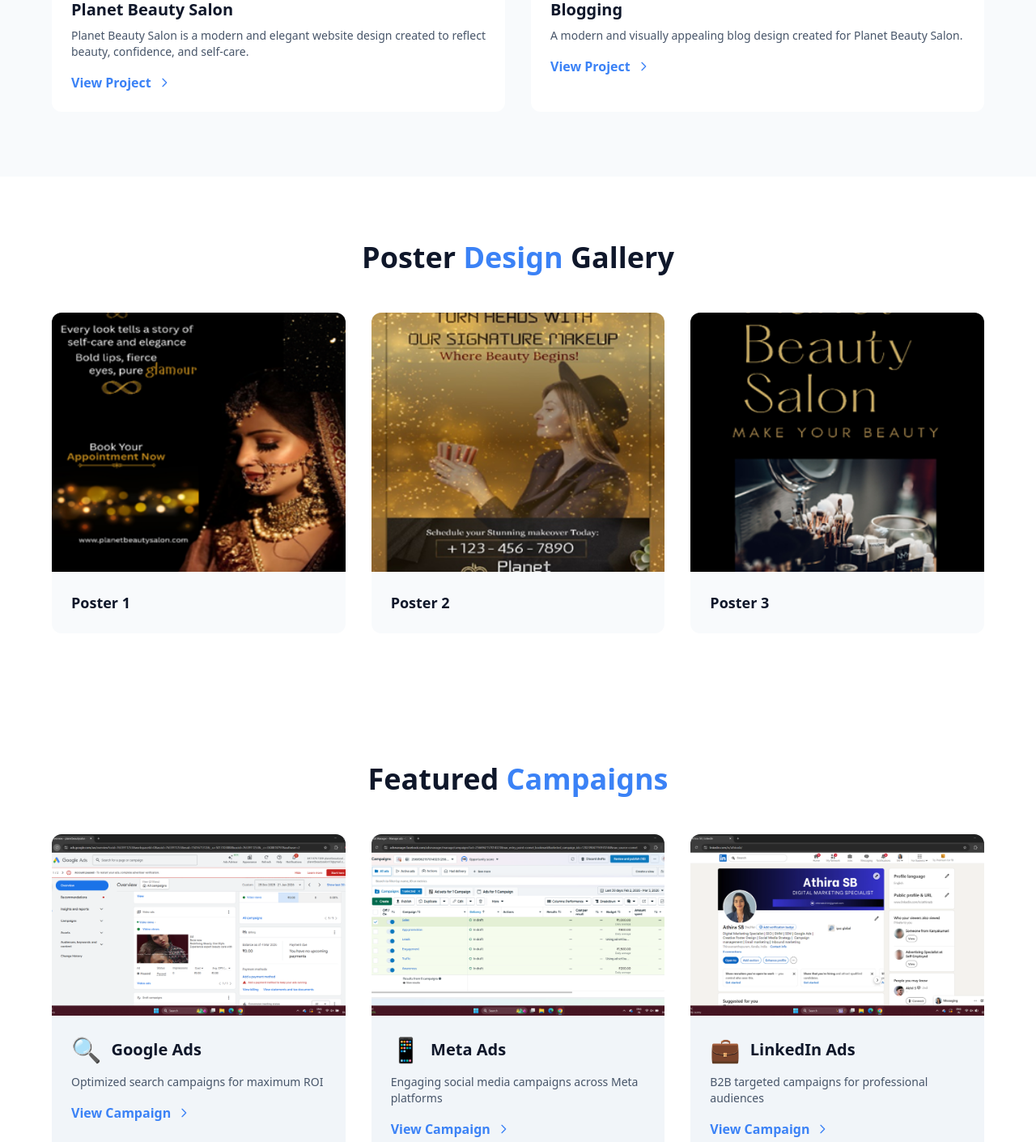
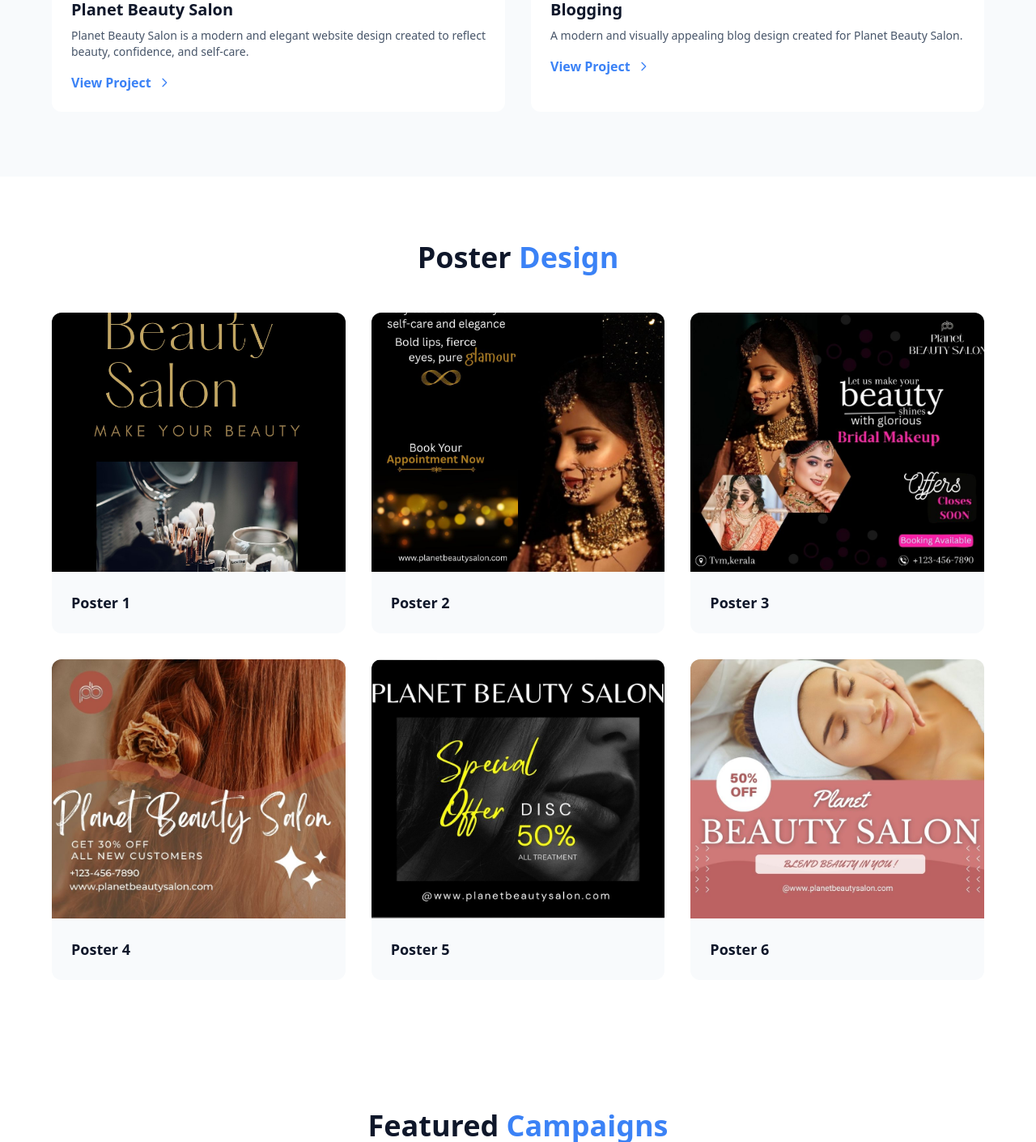
Before and after one commit to Athira-SB/athira-personal-protfolio, a React (Vite) app: page / in a window 1280 px wide. Shown: the part 4349-5759 px from the top of the page at 81% size. Built offline with nearby package versions, Linux system fonts and the light colour scheme.

Commit message:
Update CaseStudies.jsx

```diff
--- a/src/components/CaseStudies.jsx
+++ b/src/components/CaseStudies.jsx
@@ -2,9 +2,12 @@
 import { useTheme } from '../context/ThemeContext';
 import WebDesign from '../assets/images/Web Design.png'
 import Blogging from '../assets/images/Blogging.png'
-import Poster1 from '../assets/images/Poster .png'
-import Poster2 from '../assets/images/Poster 2.png'
-import Poster3 from '../assets/images/Poster 3.png'
+import Poster1 from '../assets/images/poster 1.jpg'
+import Poster2 from '../assets/images/poster 2.jpg'
+import Poster3 from '../assets/images/poster 3.jpg'
+import Poster4 from '../assets/images/poster 4.jpg'
+import Poster5 from '../assets/images/poster 5.jpg'
+import Poster6 from '../assets/images/poster 6.jpg'
 const CaseStudies = () => {
   const { isDark } = useTheme();
   const [selectedPoster, setSelectedPoster] = useState(null);
@@ -23,7 +26,7 @@
       title: 'Blogging',
       description: 'A modern and visually appealing blog design created for Planet Beauty Salon.',
       image: Blogging,
-      link: 'https://example.com/blog',
+      link: 'https://planetbeautysalon13.blogspot.com/2026/03/planet-beauty-salon.html',
       category: 'Content'
     },
   ];
@@ -43,6 +46,21 @@
       id: 3,
       title: 'Poster 3',
       image: Poster3,
+    },
+    {
+      id: 4,
+      title: 'Poster 4',
+      image: Poster4,
+    },
+    {
+      id: 5,
+      title: 'Poster 5',
+      image: Poster5,
+    },
+    {
+      id: 6,
+      title: 'Poster 6',
+      image: Poster6,
     },
   ];
 
@@ -126,52 +144,60 @@
       {/* Poster Gallery Section */}
       <section
         id="poster-gallery"
-        className={`py-20 px-4 sm:px-6 lg:px-8 transition-all duration-300 ${
-          isDark ? 'bg-slate-800' : 'bg-white'
-        }`}
+        className={`py-20 px-4 sm:px-6 lg:px-8 transition-all duration-300 ${isDark ? 'bg-slate-800' : 'bg-white'
+          }`}
       >
         <div className="max-w-6xl mx-auto">
-          <h2 className={`text-4xl font-bold mb-12 text-center transition-all duration-300 ${
-            isDark ? 'text-white' : 'text-slate-900'
-          }`}>
-            Poster <span style={{ color: `rgb(var(--color-primary))` }}>Design</span> Gallery
+          <h2
+            className={`text-4xl font-bold mb-12 text-center transition-all duration-300 ${isDark ? 'text-white' : 'text-slate-900'
+              }`}
+          >
+            Poster <span style={{ color: `rgb(var(--color-primary))` }}>Design</span>
           </h2>
 
+          {/* Poster Grid */}
           <div className="grid sm:grid-cols-2 lg:grid-cols-3 gap-8">
             {posterGallery.map((poster, index) => (
               <div
                 key={poster.id}
                 onClick={() => setSelectedPoster(poster)}
-                className={`group cursor-pointer rounded-xl overflow-hidden transition-all duration-300 hover:shadow-2xl animate-fade-in ${
-                  isDark ? 'bg-slate-700' : 'bg-slate-50'
-                }`}
-                style={{ animationDelay: `${index * 0.1}s` }}
+                className={`group cursor-pointer rounded-xl overflow-hidden transition-all duration-300 hover:shadow-2xl ${isDark ? 'bg-slate-700' : 'bg-slate-50'
+                  }`}
               >
-                {/* Image Container */}
+                {/* Image */}
                 <div className="relative h-80 overflow-hidden">
                   <img
                     src={poster.image}
                     alt={poster.title}
                     className="w-full h-full object-cover transition-transform duration-300 group-hover:scale-110"
                   />
-                  <div
-                    className="absolute inset-0 opacity-0 group-hover:opacity-20 transition-all duration-300"
-                    style={{ backgroundColor: `rgb(var(--color-primary))` }}
-                  />
 
                   {/* Hover Overlay */}
                   <div className="absolute inset-0 bg-black/40 opacity-0 group-hover:opacity-100 transition-all duration-300 flex items-center justify-center">
-                    <svg className="w-16 h-16 text-white" fill="none" stroke="currentColor" viewBox="0 0 24 24">
-                      <path strokeLinecap="round" strokeLinejoin="round" strokeWidth={2} d="M21 21l-6-6m2-5a7 7 0 11-14 0 7 7 0 0114 0zM10 7v6m3-3H7" />
+                    <svg
+                      className="w-16 h-16 text-white"
+                      fill="none"
+                      stroke="currentColor"
+                      viewBox="0 0 24 24"
+                    >
+                      <path
+                        strokeLinecap="round"
+                        strokeLinejoin="round"
+                        strokeWidth={2}
+                        d="M21 21l-6-6m2-5a7 7 0 11-14 0 7 7 0 0114 0zM10 7v6m3-3H7"
+                      />
                     </svg>
                   </div>
                 </div>
 
-                {/* Content */}
+                {/* Title */}
                 <div className="p-6">
-                  <h3 className={`text-lg font-bold transition-all duration-300 ${
-                    isDark ? 'text-white group-hover:text-blue-400' : 'text-slate-900 group-hover:text-blue-600'
-                  }`}>
+                  <h3
+                    className={`text-lg font-bold transition-all duration-300 ${isDark
+                        ? 'text-white group-hover:text-blue-400'
+                        : 'text-slate-900 group-hover:text-blue-600'
+                      }`}
+                  >
                     {poster.title}
                   </h3>
                 </div>
@@ -184,33 +210,30 @@
       {/* Fullscreen Poster Modal */}
       {selectedPoster && (
         <div
-          className="fixed inset-0 bg-black/80 z-50 flex items-center justify-center p-4 backdrop-blur-sm"
+          className="fixed inset-0 bg-black/90 z-50 flex justify-center items-start p-6 overflow-y-auto"
           onClick={() => setSelectedPoster(null)}
         >
           <div
-            className="relative max-w-4xl max-h-[90vh] w-full"
+            className="relative max-w-4xl w-full"
             onClick={(e) => e.stopPropagation()}
           >
             {/* Close Button */}
             <button
               onClick={() => setSelectedPoster(null)}
-              className="absolute -top-10 right-0 text-white hover:text-gray-300 transition-colors"
-              aria-label="Close image"
+              className="fixed top-6 right-6 text-white text-3xl hover:text-gray-300"
             >
-              <svg className="w-8 h-8" fill="none" stroke="currentColor" viewBox="0 0 24 24">
-                <path strokeLinecap="round" strokeLinejoin="round" strokeWidth={2} d="M6 18L18 6M6 6l12 12" />
-              </svg>
+              ✕
             </button>
 
-            {/* Image */}
+            {/* Full Image */}
             <img
               src={selectedPoster.image}
               alt={selectedPoster.title}
-              className="w-full h-full object-contain rounded-lg"
+              className="w-full h-auto rounded-lg shadow-lg"
             />
 
-            {/* Title Below */}
-            <div className="text-center mt-4">
+            {/* Title */}
+            <div className="text-center mt-6 mb-10">
               <h3 className="text-white text-xl font-bold">
                 {selectedPoster.title}
               </h3>
```
